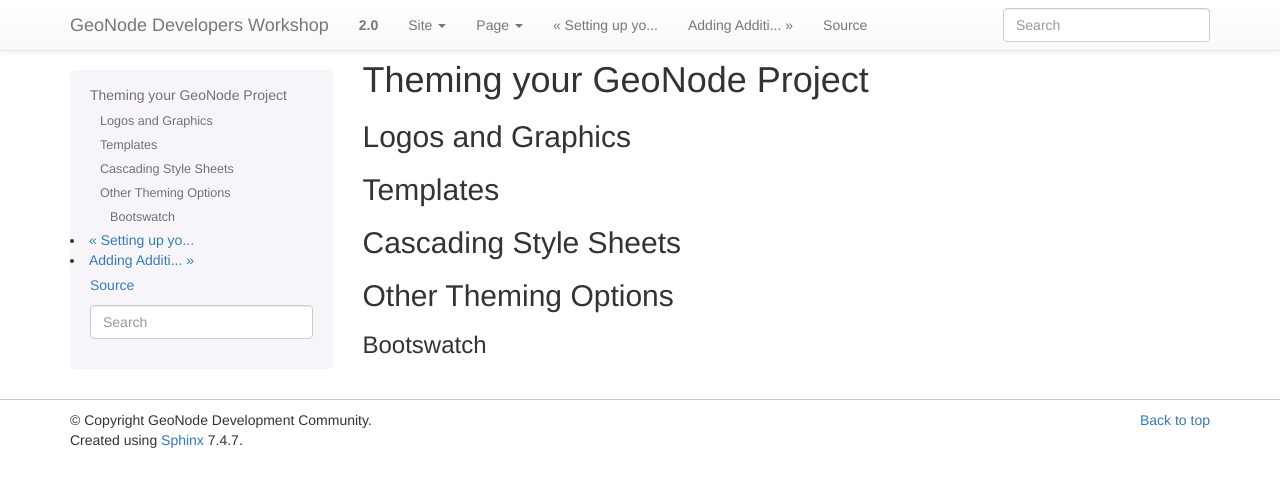
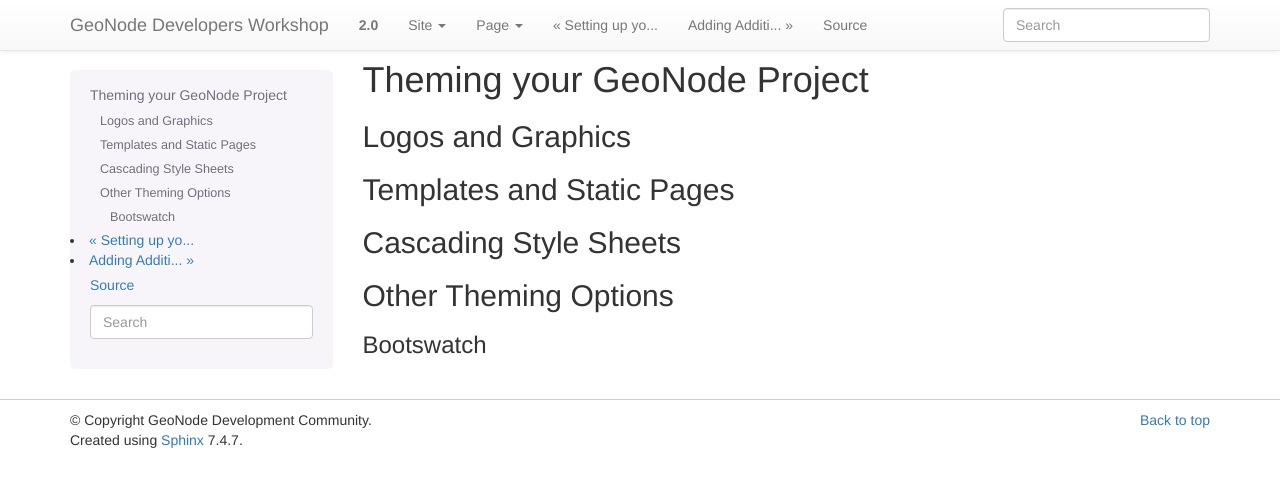
Before and after one commit to lucacasagrande/geonode-workshops, a Sphinx documentation site: the page built from devel/doc/projects/theme.rst, in a window 1280 px wide. Shown: the top 487 px of the page. Built offline with Sphinx 7.4.7, drawn with Linux system fonts in a browser that asks for light colours; pages that are not in the unit, such as notebooks, are missing from menus.

Commit message:
More work

```diff
--- a/devel/doc/process/resources.rst
+++ /dev/null
@@ -1,4 +0,0 @@
-.. _devresources:
-
-Development Resources
-=====================
--- a/devel/doc/projects/theme.rst
+++ b/devel/doc/projects/theme.rst
@@ -6,8 +6,8 @@
 Logos and Graphics
 ------------------
 
-Templates
----------
+Templates and Static Pages
+--------------------------
 
 Cascading Style Sheets
 ----------------------
```
